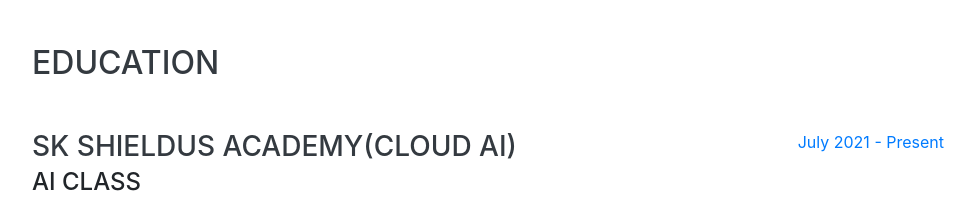
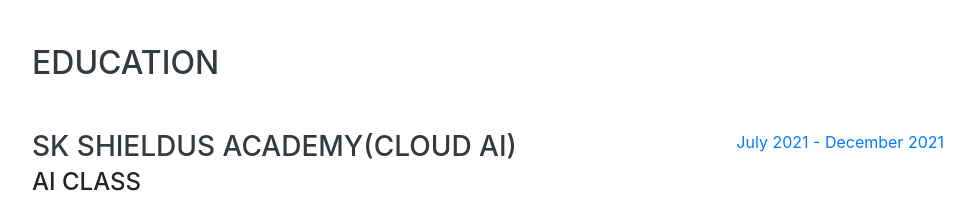
Before and after one commit to joonwonpark/joonwonpark.github.io, a website with bundled scripts: page index.html in a window 1280 px wide. Shown: the part 2080-2299 px from the top of the page, without its empty margins (288-1263 px from the left). Built offline with nearby package versions, Linux system fonts and the light colour scheme; a web font is replaced by a local one.

Commit message:
Update index.html

```diff
--- a/index.html
+++ b/index.html
@@ -155,7 +155,7 @@
           </div>
 
           <div class="resume-date text-md-right">
-            <span class="text-primary">July 2021 - Present</span>
+            <span class="text-primary">July 2021 - December 2021</span>
           </div>
         </div>
 
```
